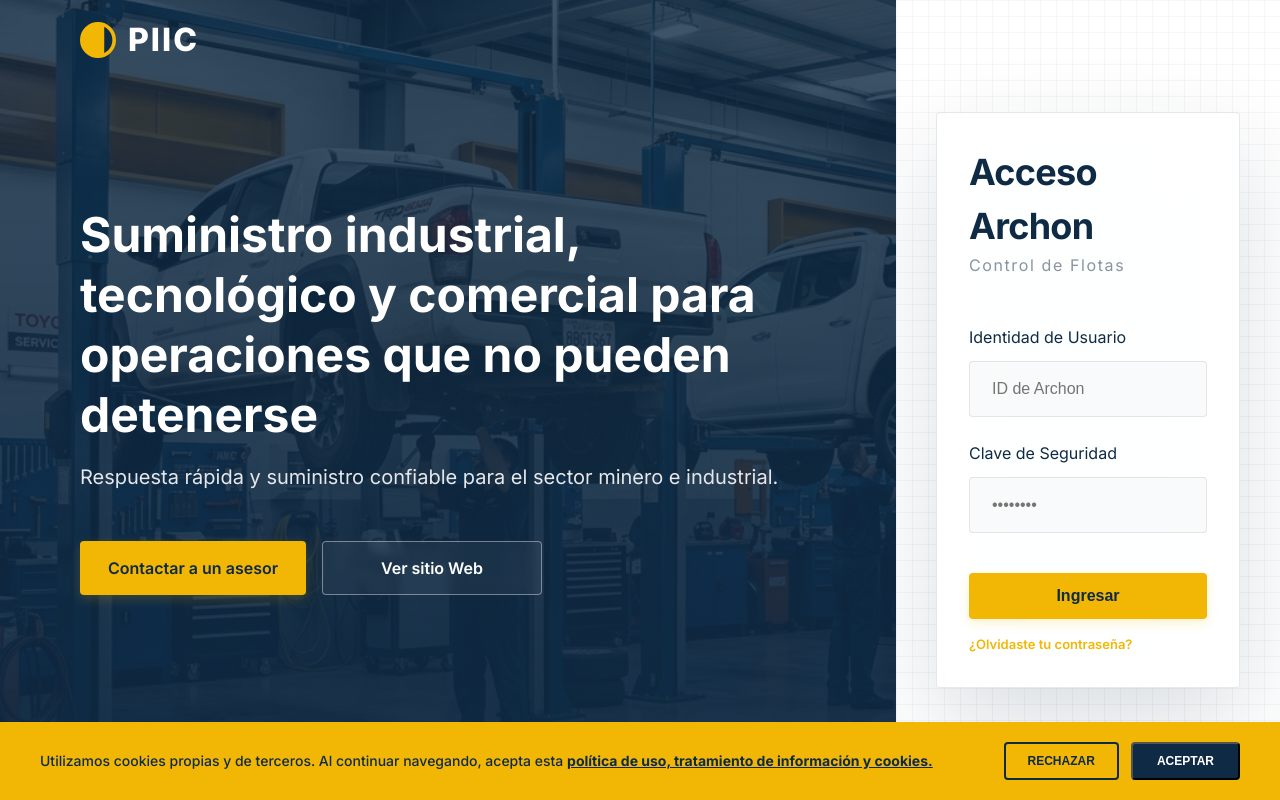
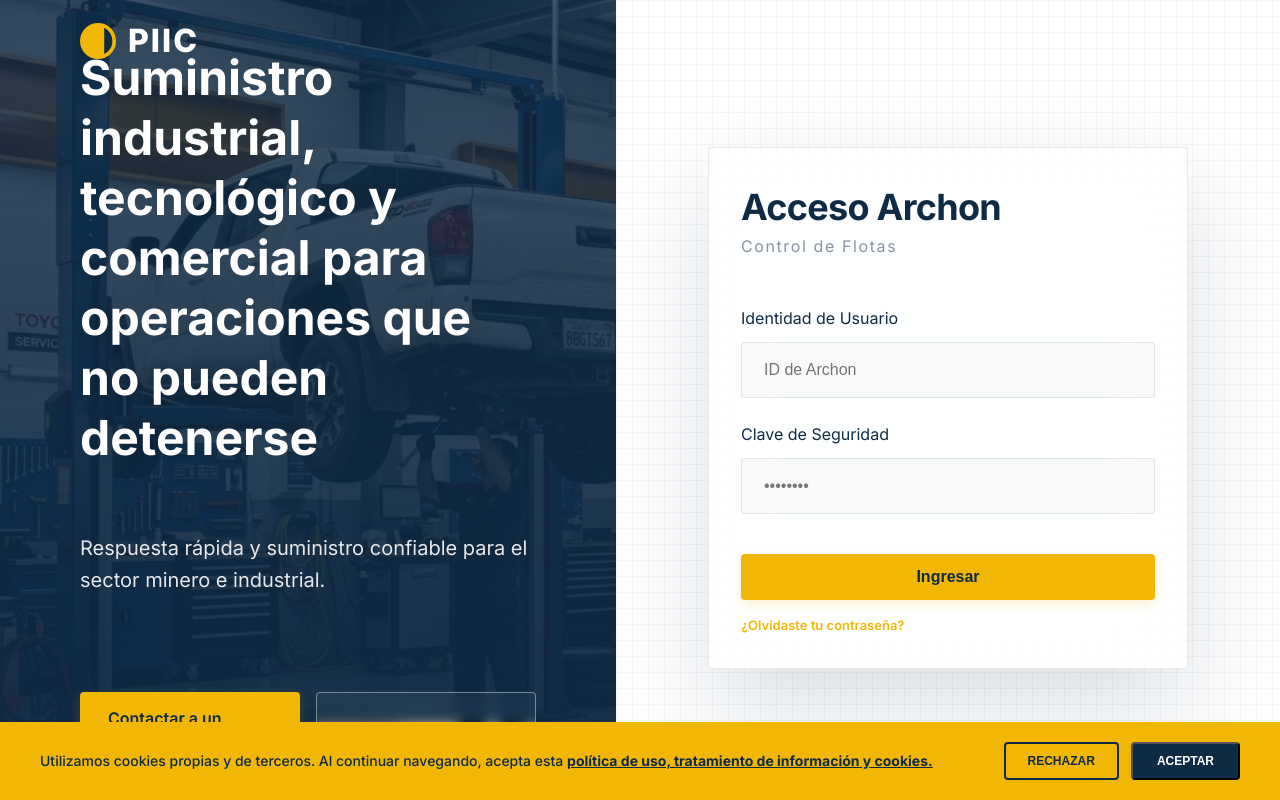
Before and after one commit to felipemiramontesr/mantenimiento_piic, a React (Vite) app in the folder apps/web/: page /login in a window 1280 px wide. Built offline with nearby package versions, Linux system fonts and the light colour scheme; no server answers; the HTML template or start-up script is replaced by a standard one.

Commit message:
V.1.8.29_Archon_Adaptive_Tablet_Layout_3Tier_Pro_UIUX_V29

```diff
--- a/apps/web/src/index.css
+++ b/apps/web/src/index.css
@@ -102,25 +102,49 @@
   .auth-card-header, .auth-card-footer { display: none; } /* HIDDEN ON DESKTOP CARD VIEW */
 }
 
-/* 🏙️ DESKTOP & TABLET UNIFICATION (>= 768px - Side by Side) */
+/* 🏙️ ADAPTIVE CHASSIS ENGINE - SENIOR PRO UI/UX (Tiered Splitting) */
 @media (min-width: 768px) {
-  .auth-grid-container { flex-direction: row; }
+  .auth-grid-container {
+    flex-direction: row;
+    --hero-width: 55%;
+    --login-width: 45%;
+  }
+}
 
+@media (min-width: 1024px) {
+  .auth-grid-container {
+    --hero-width: 60%;
+    --login-width: 40%;
+  }
+}
+
+@media (min-width: 1440px) {
+  .auth-grid-container {
+    --hero-width: 70%;
+    --login-width: 30%;
+  }
+}
+
+@media (min-width: 768px) {
   .hero-section {
-    width: 70%;
+    width: var(--hero-width);
     min-height: 100vh;
     padding: 0;
     justify-content: flex-start;
   }
 
-  /* Unfurl Panel for desktop split-view */
+  /* Unfurl Panel for desktop split-view - ENFORCED CENTER GRAVITY */
   .login-panel {
-    width: 30%;
+    width: var(--login-width);
     min-height: 100vh;
     display: flex;
     flex-direction: column;
+    align-items: center; /* 🌌 AIR ENFORCEMENT (CENTERED) */
+    justify-content: center; /* 🌌 AIR ENFORCEMENT (CENTERED) */
     background-color: var(--color-white);
-    padding: 24px;
+    padding: 40px;
+    position: relative;
+    transition: width 0.4s cubic-bezier(0.4, 0, 0.2, 1);
   }
 
   /* Spacing for hero components in split screen (10/80/10 Rule) */
@@ -139,6 +163,7 @@
     display: flex;
     flex-direction: column;
     justify-content: center;
+    gap: 48px; /* 🌌 CINEMATIC DISTRIBUTION */
   }
 
   .hero-footer {
```
